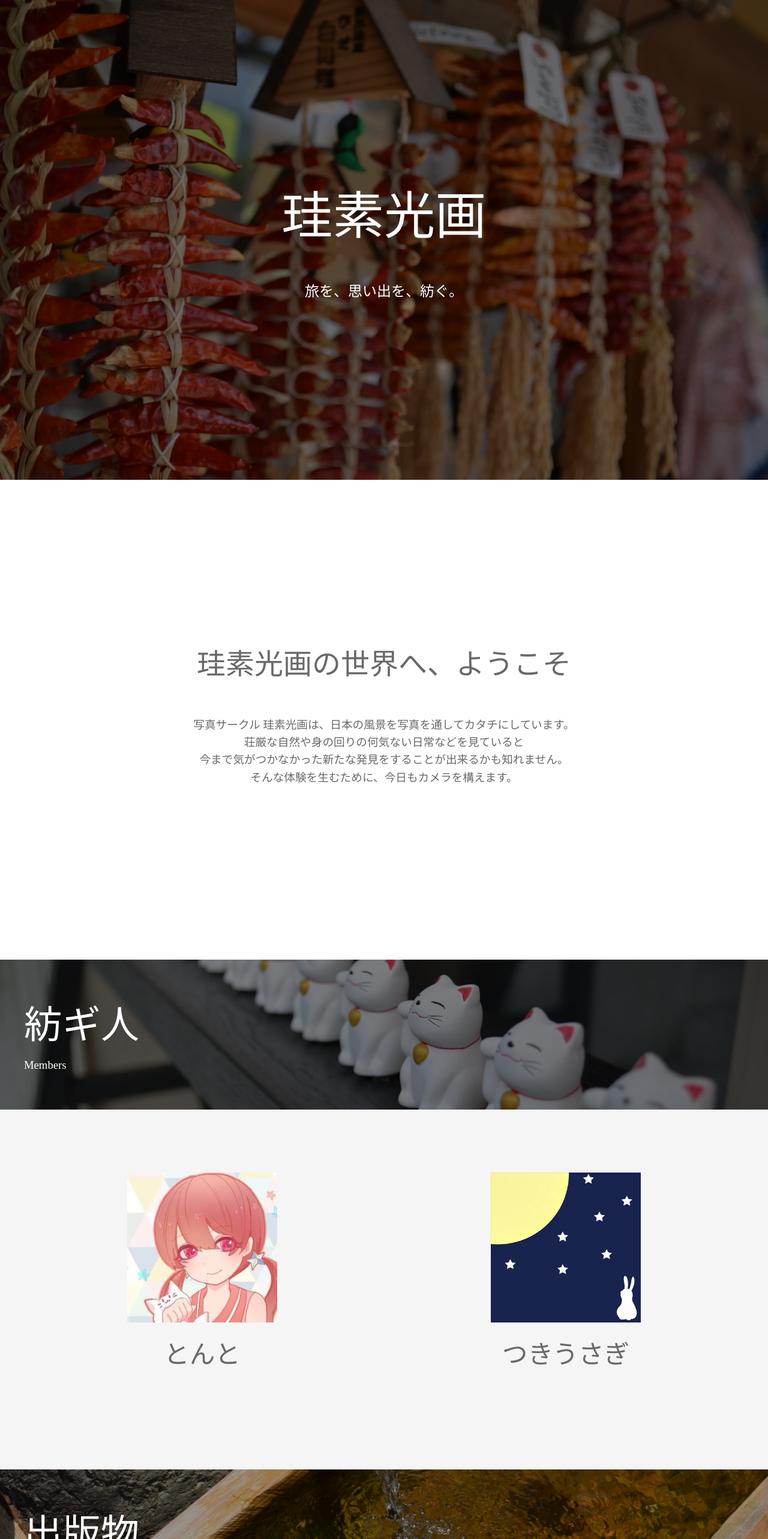
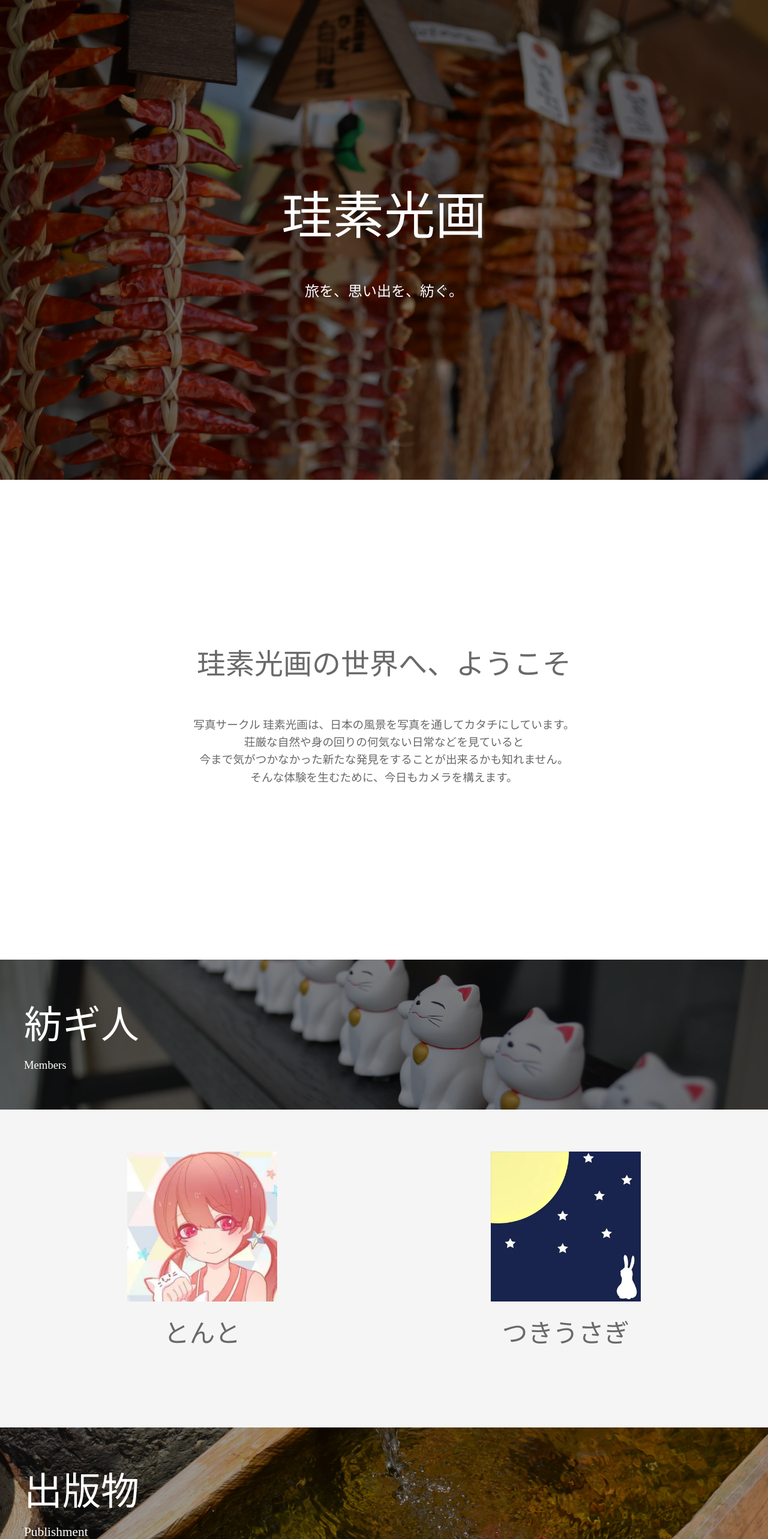
Before and after one commit to ryu-ton10/keiso_kouga_web, a React (Create React App) app: page / in a window 1280 px wide. Shown: the top 2566 px of the page at 60% size. Built offline with nearby package versions, Linux system fonts and the light colour scheme.

Commit message:
minor modification

```diff
--- a/src/components/Members/index.css
+++ b/src/components/Members/index.css
@@ -42,7 +42,6 @@
 }
 
 .member-cell {
-    height: 600px;
     padding: 40px 40px 50px 40px;
     text-align:center;
     background-color: rgba(245, 245, 245, 1);
```
